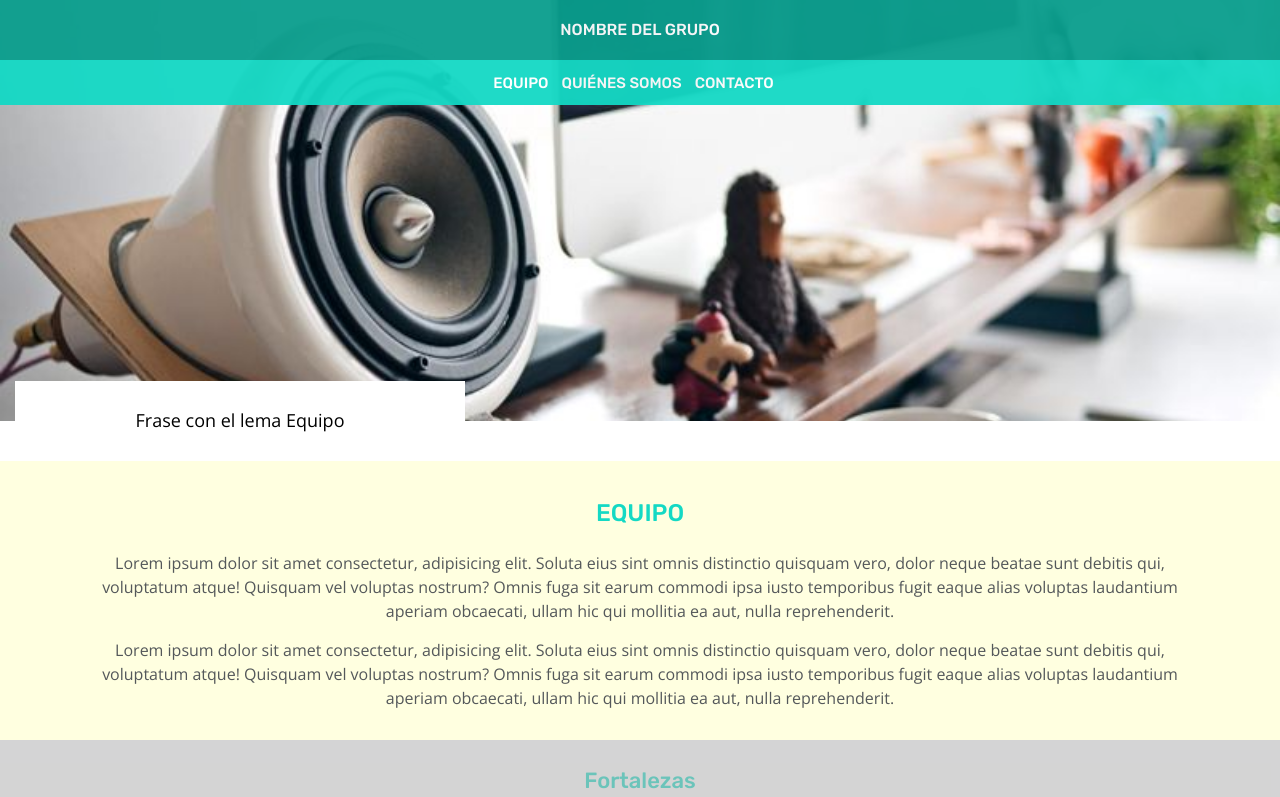
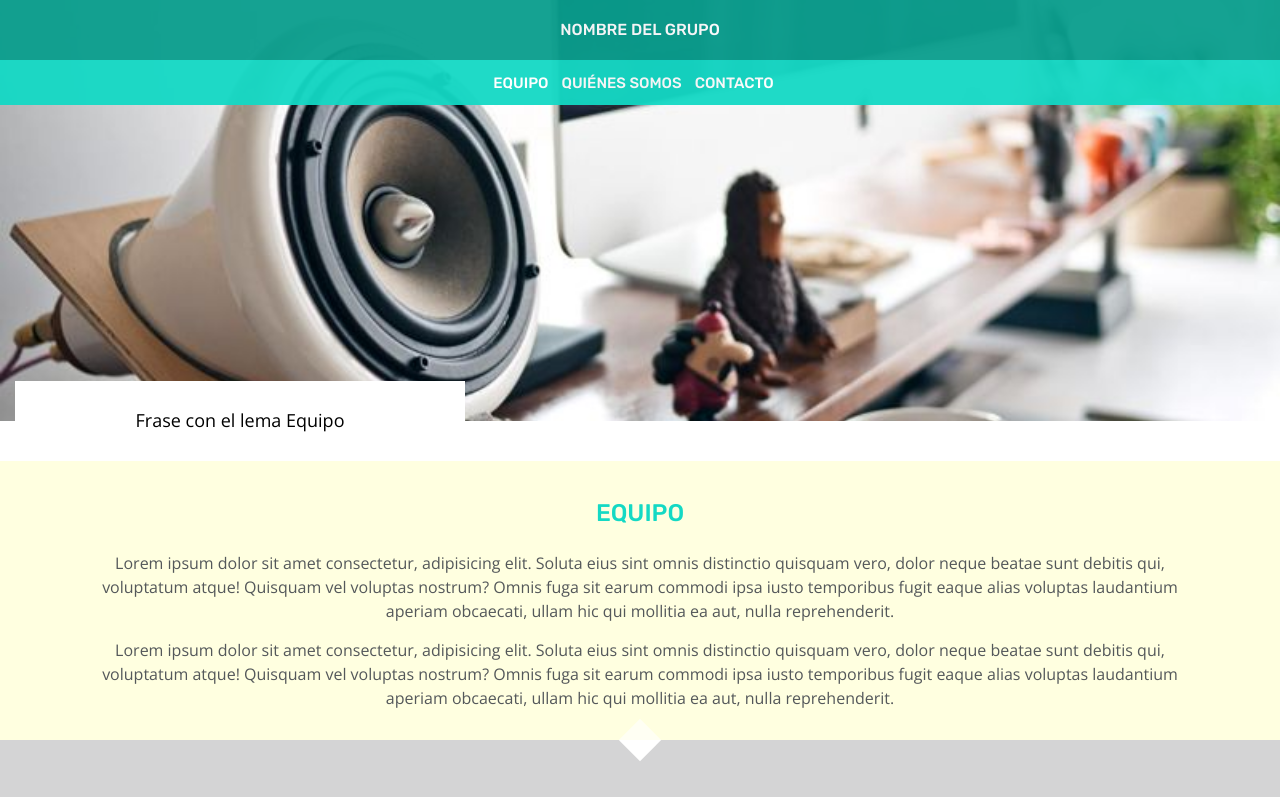
Before and after one commit to Adalab/project-promo-n-module-1-team-2, a plain HTML site: page index.html in a window 1280 px wide. Shown: the top 797 px of the page. Drawn offline with nearby package versions, Linux system fonts and the light colour scheme.

Commit message:
add diamond

```diff
--- a/css/main.css
+++ b/css/main.css
@@ -196,6 +196,14 @@
 }
 
 /* Css Fortalezas y footer provisionales Tania! */
+.diamond {
+  position: relative;
+  background-color: white;
+  width: 30px;
+  height: 30px;
+  transform: rotate(45deg);
+  top: -15px;
+}
 .team-strength {
   background-color: var(--text-copy);
   opacity: 60%;
--- a/index.html
+++ b/index.html
@@ -68,6 +68,7 @@
         </div>
       </div>
       <div class="team-strength">
+        <div class="diamond"></div>
         <div class="page-wrapper">
           <h3 class="team-title">Fortalezas</h3>
           <p class="text">
```
